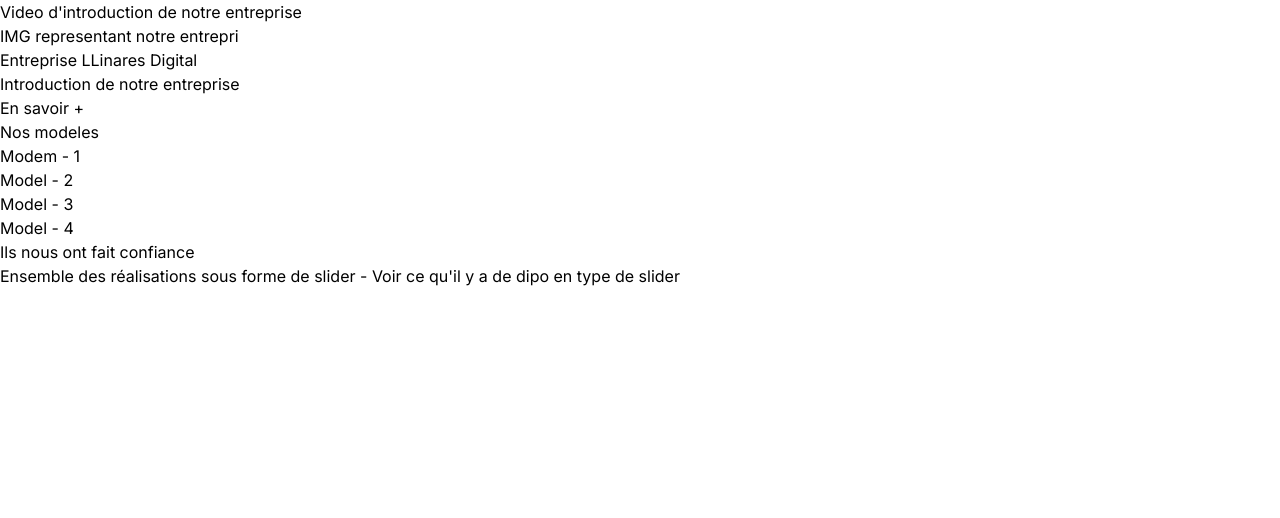
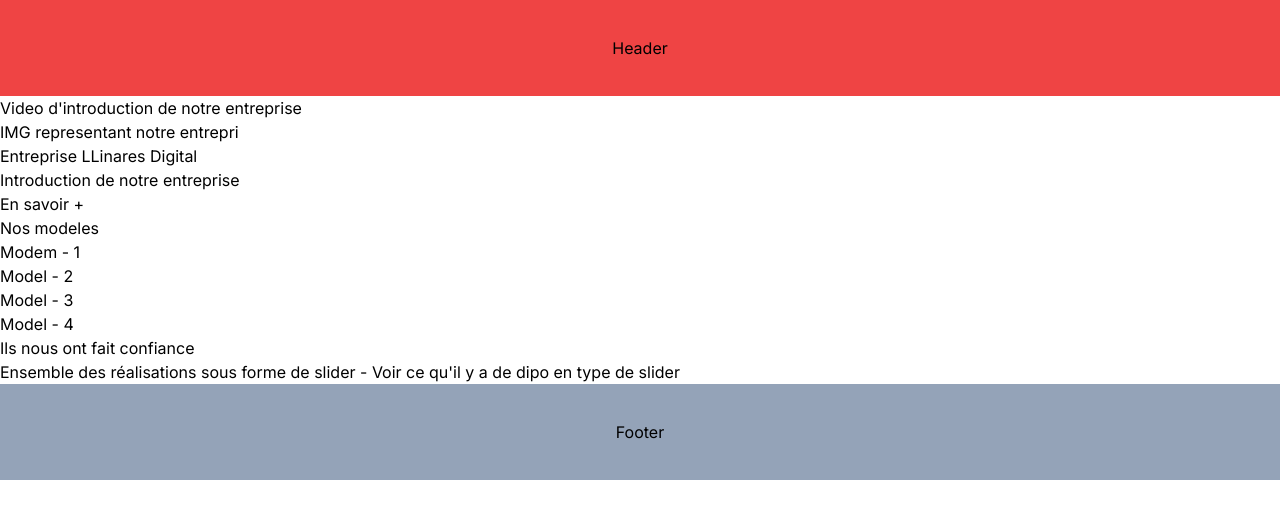
Before and after one commit to alexandredalmar/site-principale, a Next.js app: page / in a window 1280 px wide. Shown: the top 518 px of the page. Built offline with nearby package versions, Linux system fonts and the light colour scheme.

Commit message:
ajout du composant Header et du Footer

```diff
--- a/app/layout.js
+++ b/app/layout.js
@@ -1,5 +1,7 @@
 import { Inter } from "next/font/google";
 import "./globals.css";
+import Header from "@/components/Header/Header";
+import Footer from "@/components/Footer/Footer";
 
 const inter = Inter({ subsets: ["latin"] });
 
@@ -8,17 +10,16 @@
   description: "Generated by create next app",
 };
 
-const RootLayout  = ({ children }) => {
+const RootLayout = ({ children }) => {
   return (
     <html lang="en">
       <body className={inter.className}>
-        <main>
-        {children}
-        </main>
-        </body>
+        <Header />
+        <main>{children}</main>
+        <Footer />
+      </body>
     </html>
   );
-}
-
+};
 
 export default RootLayout;
--- /dev/null
+++ b/components/Footer/Footer.js
@@ -0,0 +1,11 @@
+import React from "react";
+
+const Footer = () => {
+  return (
+    <div className="h-24 bg-slate-400 flex items-center justify-center">
+      Footer
+    </div>
+  );
+};
+
+export default Footer;
--- /dev/null
+++ b/components/Header/Header.js
@@ -0,0 +1,11 @@
+import React from "react";
+
+const Header = () => {
+  return (
+    <div className="h-24 bg-red-500 flex items-center justify-center">
+      Header
+    </div>
+  );
+};
+
+export default Header;
```
